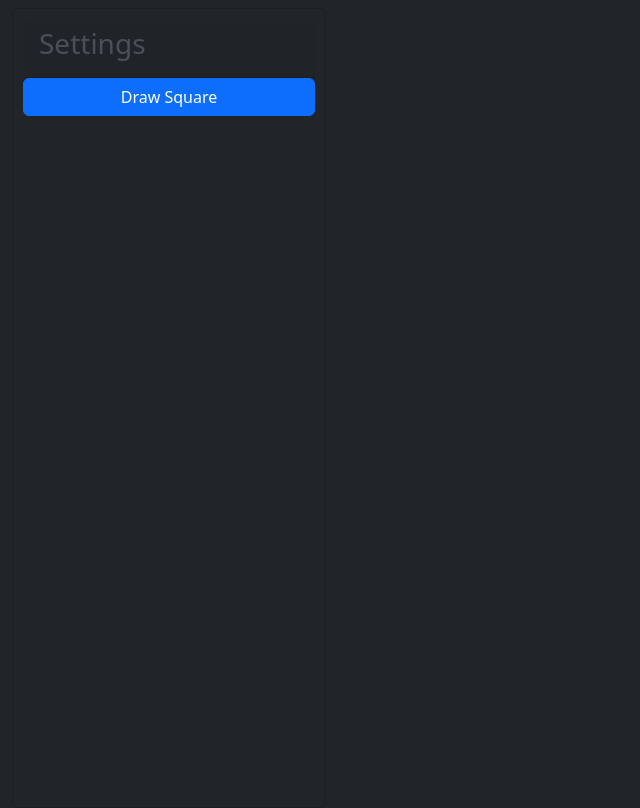
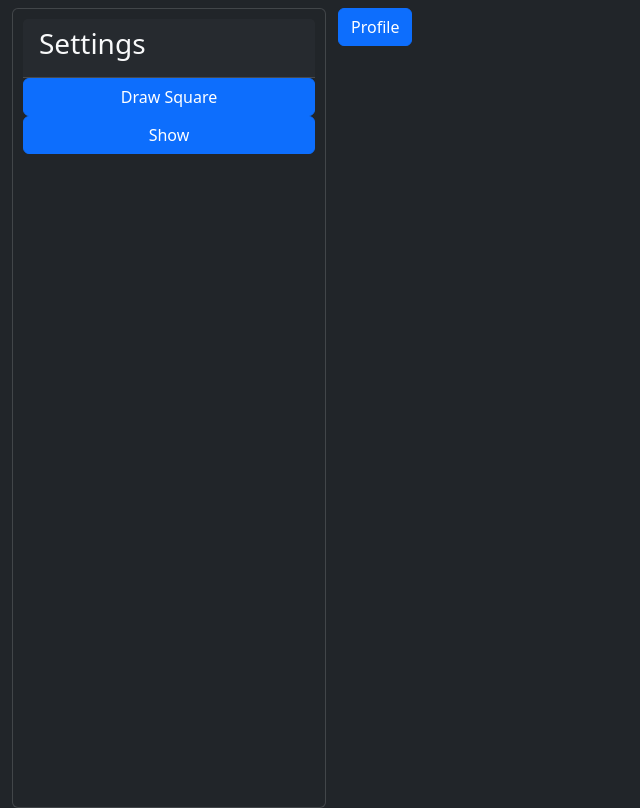
Before and after one commit to bigjohn98pl/thinkChart, a Flask app: template templates/index.html in a window 1280 px wide. Shown: the part 74-882 px from the top of the page, without its empty margins (0-640 px from the left). Run offline with Flask 2, Linux system fonts and the light colour scheme; the template is opened without the code that fills it, so the values that code supplies are empty.

Commit message:
- added connect dots - added button for hide dots

```diff
--- a/templates/index.html
+++ b/templates/index.html
@@ -9,7 +9,7 @@
     <script type="text/javascript" src="../static/brython/brython.js"></script>
     <script type="text/javascript" src="../static/brython/brython_stdlib.js"></script>
 </head>
-<body onload="brython()" class="container-fluid bg-dark">
+<body onload="brython(2)" data-bs-theme="dark" class="container-fluid bg-dark">
     <nav class="navbar navbar-expand-lg navbar-dark">
         <a class="navbar-brand" href="#"><h1>thinkChart</h1></a>
         <!-- Add your navigation links here -->
@@ -23,18 +23,26 @@
                 <!-- Add your settings form controls here -->
                 <!-- For example, you can add input fields, sliders, buttons, etc. -->
                 <button id="run_add" class="btn btn-primary">Draw Square</button>
+                <button id="show_hide_dots" class="btn btn-primary">Show</button>
             </div>
 
             <!-- Canvas Column -->
             <div class="col-md-9">
                 <div id="zone">
+                    <button type="button" class="btn btn-primary position-relative">
+                        Profile
+                        <span class="spanDot position-absolute top-0 start-100 translate-middle p-2 bg-danger border border-light rounded-circle visually-hidden"></span>
+                    </button>
                 </div>
             </div>
         </div>
     </div>
 
     <script type="text/python">
-        from browser import document, html
+        from browser import document, html, bind
+
+        show_dots = False
+        nb = 0
 
         class ElementMove:
 
@@ -47,6 +55,20 @@
                 moving.style.cursor = "move"
                 moving.style.position = "absolute"
                 moving.classList.add("btn","btn-outline-danger")
+                self.positions = [
+                    ["top-50","start-0"],
+                    ["top-50","start-100"],
+                    ["top-0","start-50"],
+                    ["top-100","start-50"]
+                ]
+                for pos in self.positions:
+                    self.dot = html.SPAN("")
+                    self.dot.classList.add("spanDot","position-absolute",pos[0],pos[1],"translate-middle","p-2","bg-danger","rounded-circle")
+                    if show_dots:
+                        self.dot.classList.remove("visually-hidden")
+                    else:
+                        self.dot.classList.add("visually-hidden")
+                    self.moving <= self.dot
 
             def start(self, event):
                 """When user clicks on the moving element, set boolean is_moving
@@ -72,16 +94,31 @@
                 self.is_moving = False
                 document.unbind("mousemove")
 
-        element = document.getElementById("zone")
-        nb = 0
 
+
+        @bind("#run_add","click")
         def add_element(event):
             global nb
+            element = document.getElementById("zone")
             new_obj = html.DIV(f"drag_me_{nb}",id=f"obj{nb}")
+            new_obj
             element <= new_obj
             nb += 1
             ElementMove(document[new_obj.id])
-        document["run_add"].bind("click", add_element)
+
+        @bind("#show_hide_dots", "click")
+        def show_hide_dots(event):
+            global show_dots
+            if show_dots:
+                show_dots = False
+            else:
+                show_dots = True
+            dots = document.select('.spanDot')
+            for dot in dots:
+                if show_dots:
+                    dot.classList.remove("visually-hidden")
+                else:
+                    dot.classList.add("visually-hidden")
     </script>
     <script src="https://code.jquery.com/jquery-3.5.1.slim.min.js"></script>
     <script src="https://cdn.jsdelivr.net/npm/@popperjs/core@2.11.6/dist/umd/popper.min.js"></script>
```
